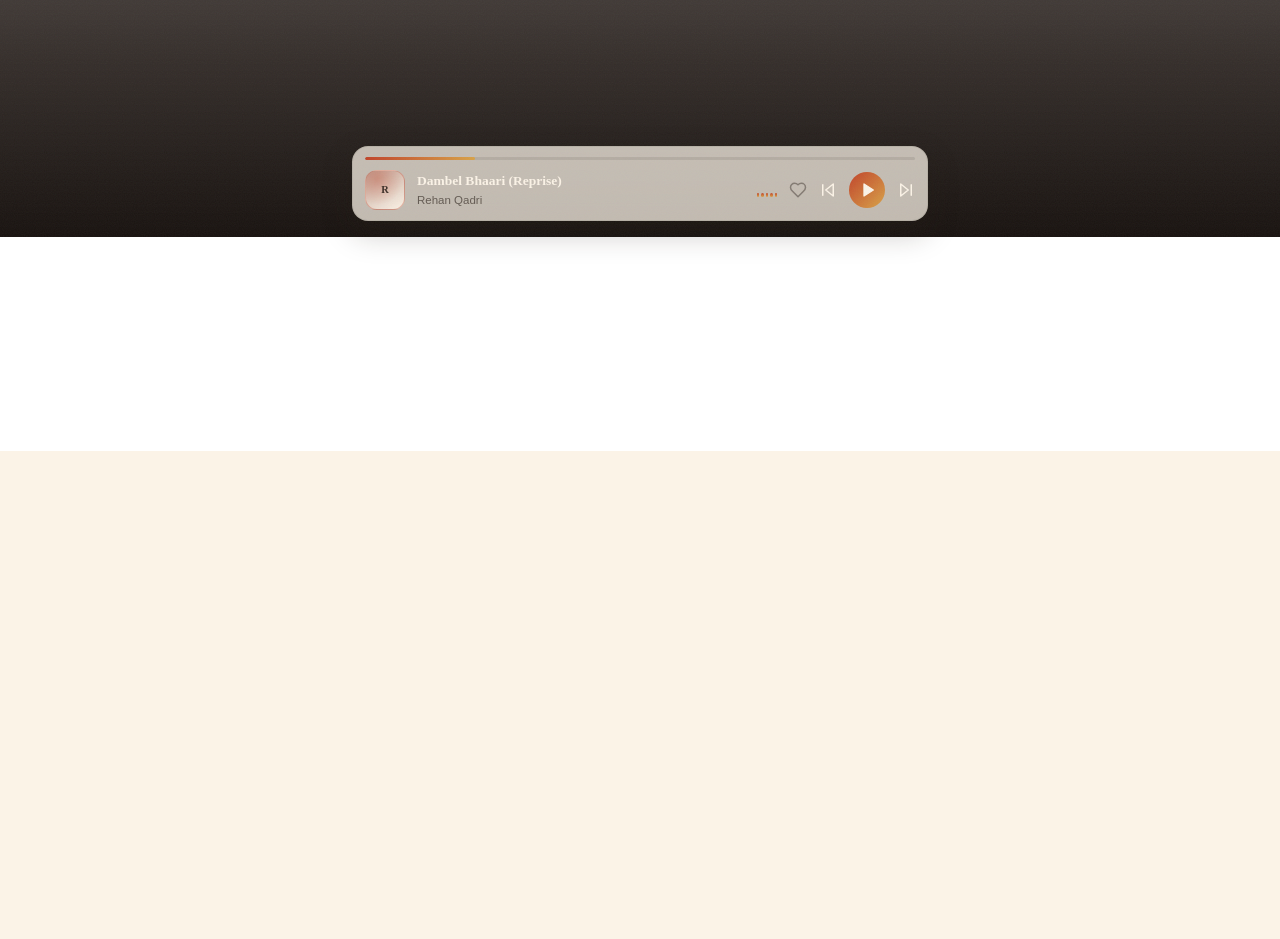
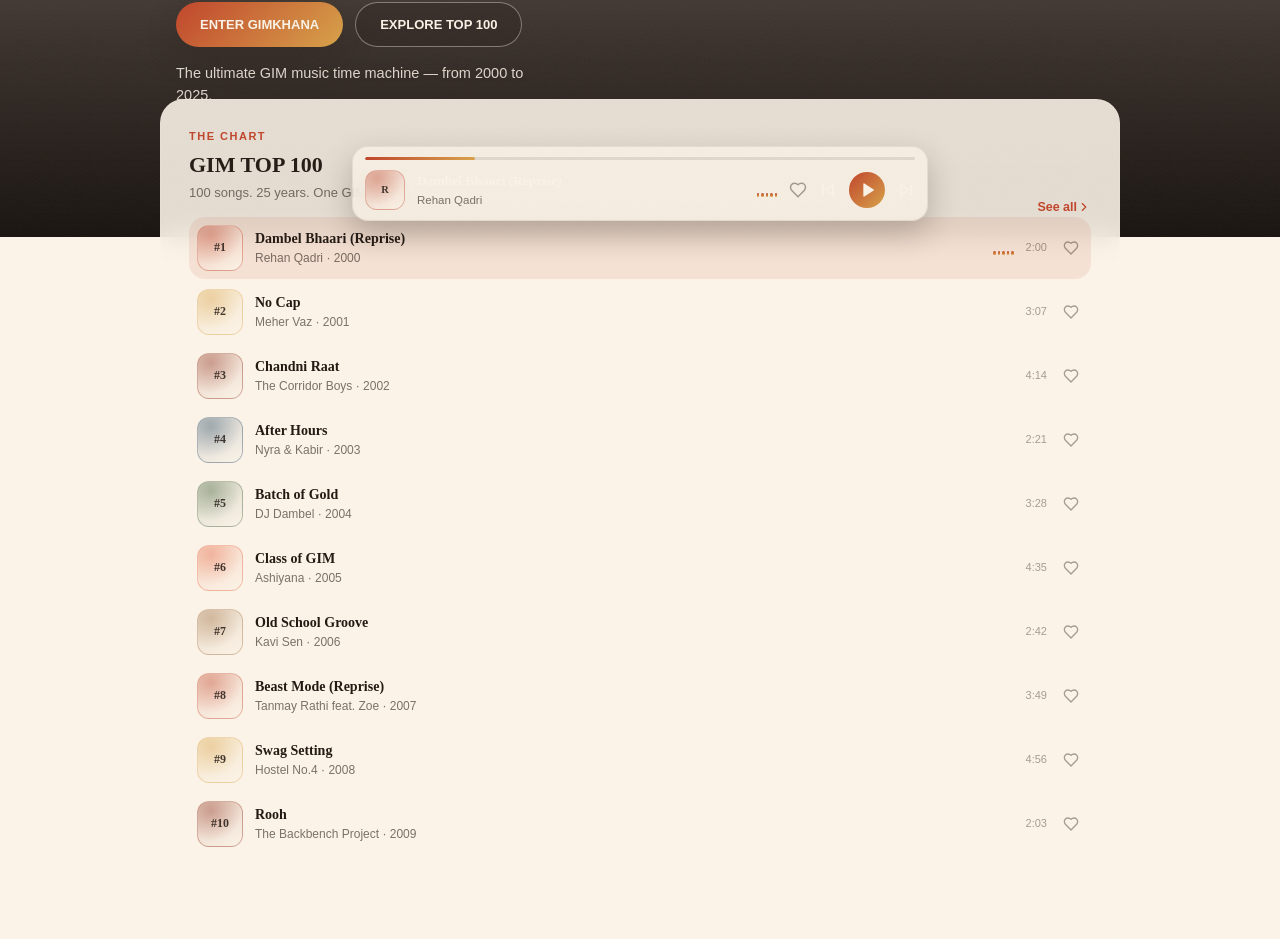
Before and after one commit to RAWBAZZ/gimkhana, a Next.js app: page / in a window 1280 px wide. Before the commit this address had no page. Shown: the part 563-1502 px from the top of the page. Before the commit the page ends 1014 px from the top, so only its background shows below. Built offline with nearby package versions, Linux system fonts and the light colour scheme.

Commit message:
Update page.tsx

```diff
--- a/app:years:page.tsx
+++ b/app/page.tsx
@@ -1,57 +1,146 @@
-import { YEARS, songsByYear, categoryMeta } from "@/data/music";
+import Link from "next/link";
+import { ChevronRight } from "lucide-react";
+import { SONGS, CATEGORIES, YEARS, songsByCategory } from "@/data/music";
+import Hero from "@/components/Hero";
 import SongRow from "@/components/SongRow";
-import Link from "next/link";
-import { notFound } from "next/navigation";
+import MoodCards from "@/components/MoodCards";
+import SurpriseMe from "@/components/SurpriseMe";
 
-export function generateStaticParams() {
-  return YEARS.map((y) => ({ year: String(y) }));
+function SectionHeader({
+  eyebrow,
+  title,
+  sub,
+}: {
+  eyebrow?: string;
+  title: string;
+  sub?: string;
+}) {
+  return (
+    <div className="mb-3.5">
+      {eyebrow && (
+        <div className="text-[11px] text-clay font-bold tracking-[1.5px] mb-1">
+          {eyebrow}
+        </div>
+      )}
+      <div className="font-display font-bold text-[22px]">
+        {title}
+      </div>
+      {sub && (
+        <div className="text-ink/60 text-[13px] mt-0.5">
+          {sub}
+        </div>
+      )}
+    </div>
+  );
 }
 
-export default function YearPage({ params }: { params: { year: string } }) {
-  const year = Number(params.year);
-  if (!YEARS.includes(year)) notFound();
-
-  const songs = songsByYear(year);
-  const genreCounts: Record<string, number> = {};
-  songs.forEach((s) => {
-    genreCounts[s.category] = (genreCounts[s.category] || 0) + 1;
-  });
+export default function HomePage() {
+  const top10 = SONGS.slice(0, 10);
+  const featuredMoods = CATEGORIES.slice(0, 3);
 
   return (
-    <div className="px-5 md:px-8 pt-6 pb-6">
+    <div>
+      <Hero />
+
+      <div className="px-5 md:px-8 -mt-10 md:-mt-16 relative z-10 pb-6">
         <div className="surface rounded-3xl p-5 md:p-7 text-ink">
-      <div className="flex gap-2 overflow-x-auto pb-4">
+          <div className="flex items-end justify-between">
+            <SectionHeader
+              eyebrow="THE CHART"
+              title="GIM TOP 100"
+              sub="100 songs. 25 years. One GIM vibe."
+            />
+
+            <Link
+              href="/top-100"
+              className="text-clay text-[12.5px] font-bold flex items-center shrink-0"
+            >
+              See all <ChevronRight size={14} />
+            </Link>
+          </div>
+
+          <div className="space-y-0.5">
+            {top10.map((s) => (
+              <SongRow key={s.rank} song={s} rank={s.rank} />
+            ))}
+          </div>
+        </div>
+      </div>
+
+      <div className="px-5 md:px-8 pb-6">
+        <div className="surface rounded-3xl p-5 md:p-7 text-ink">
+          <SectionHeader
+            eyebrow="TIME MACHINE"
+            title="Explore by Year"
+            sub="Every year had a soundtrack."
+          />
+
+          <div className="flex gap-2 overflow-x-auto pb-1">
             {YEARS.map((y) => (
               <Link
                 key={y}
                 href={`/years/${y}`}
-            className={`flex-shrink-0 px-4 py-2 rounded-full text-[13px] font-bold border ${
-              y === year ? "text-paper border-transparent" : "border-ink/10 bg-ink/5"
-            }`}
-            style={y === year ? { background: "linear-gradient(135deg,#C1442A,#D8A248)" } : {}}
+                className="flex-shrink-0 px-4 py-2 rounded-full bg-ink/5 border border-ink/10 text-[13px] font-bold"
               >
                 {y}
               </Link>
             ))}
           </div>
-
-      <div className="font-display font-bold text-[20px]">GIM MUSIC — {year}</div>
-      <div className="text-ink/60 text-[12.5px] mb-3">{songs.length} tracks from this era</div>
-
-      <div className="flex flex-wrap gap-1.5 mb-5">
-        {Object.entries(genreCounts).map(([cat, count]) => (
-          <span key={cat} className="text-[11px] px-2.5 py-1 rounded-full bg-ink/5 border border-ink/10 font-bold">
-            {categoryMeta(cat as any).name} · {count}
-          </span>
-        ))}
+        </div>
       </div>
 
-      <div className="space-y-0.5 pb-2">
-        {songs.map((s) => (
-          <SongRow key={s.rank} song={s} rank={s.rank} />
+      {featuredMoods.map((cat) => (
+        <div key={cat.id} className="px-5 md:px-8 pb-6">
+          <div className="surface rounded-3xl p-5 md:p-7 text-ink">
+            <SectionHeader title={cat.name} sub={cat.tag} />
+
+            <div className="flex gap-3 overflow-x-auto pb-1">
+              {songsByCategory(cat.id)
+                .slice(0, 6)
+                .map((s) => (
+                  <Link
+                    key={s.rank}
+                    href="/top-100"
+                    className="flex-shrink-0 w-[120px]"
+                  >
+                    <div
+                      className="w-[120px] h-[120px] rounded-2xl flex items-center justify-center font-display font-bold text-lg"
+                      style={{
+                        background: `linear-gradient(150deg, ${cat.color}44, #FBF3E7)`,
+                        border: `1px solid ${cat.color}55`,
+                      }}
+                    >
+                      #{s.rank}
+                    </div>
+
+                    <div className="text-[12.5px] font-bold mt-1.5 truncate">
+                      {s.title}
+                    </div>
+
+                    <div className="text-[11px] text-ink/60 truncate">
+                      {s.artist}
+                    </div>
+                  </Link>
                 ))}
             </div>
           </div>
         </div>
+      ))}
+
+      <div className="px-5 md:px-8 pb-6">
+        <div className="surface rounded-3xl p-5 md:p-7 text-ink">
+          <SectionHeader eyebrow="MOODS" title="Pick Your Vibe" />
+          <MoodCards />
+        </div>
+      </div>
+
+      <div className="px-5 md:px-8 pb-10">
+        <SurpriseMe />
+      </div>
+
+      <div className="text-center text-paper/60 text-[11px] pb-6">
+        GIMKHANA · Fan-made nostalgia project · Demo audio placeholders
+      </div>
+    </div>
   );
 }
```
Lines whose indentation alone changed are shown as unchanged.
